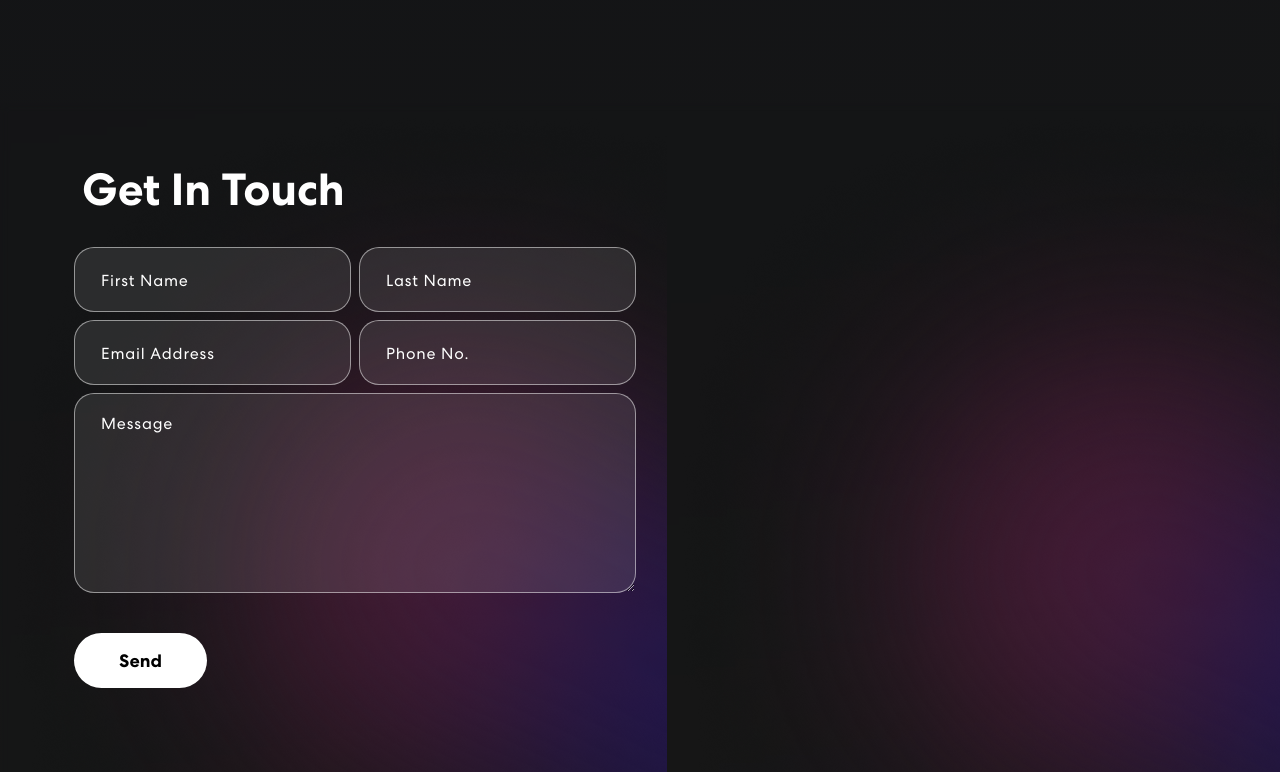
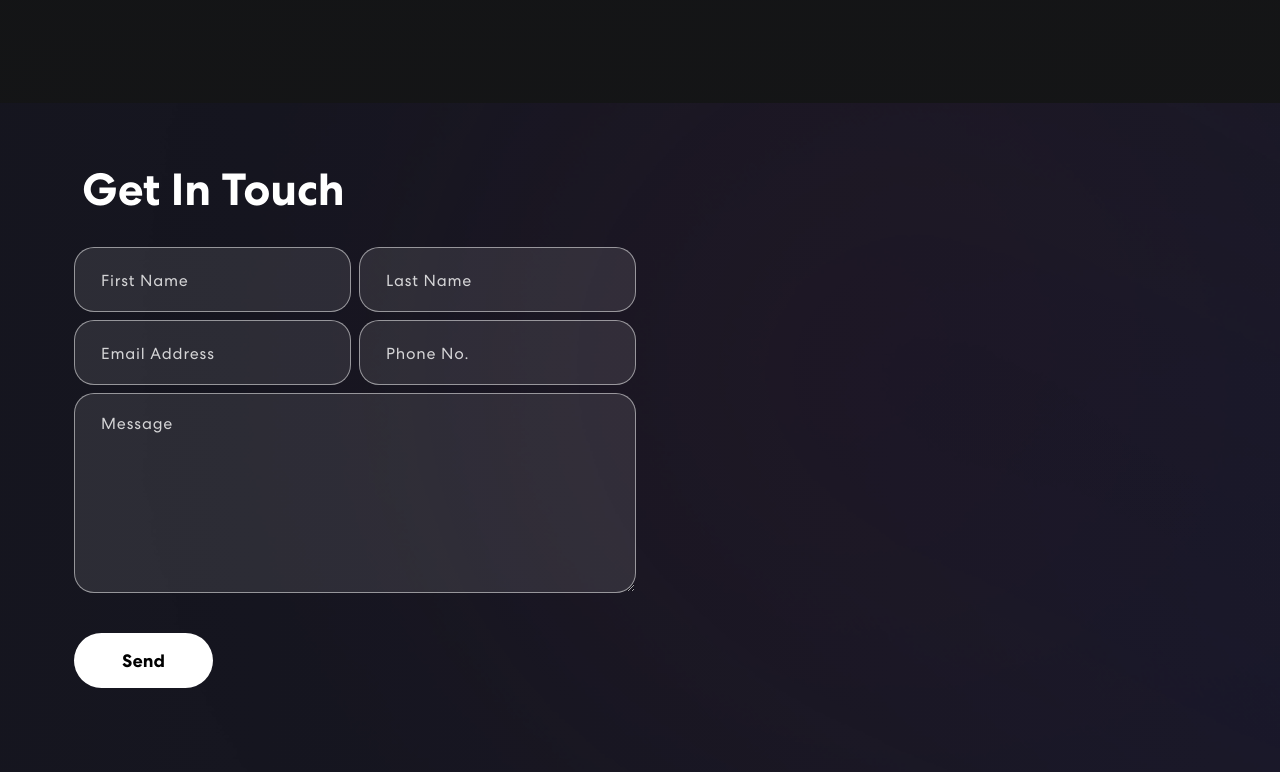
Before and after one commit to Rushik-B/personal-portfolio, a React (Create React App) app: page / in a window 1280 px wide. Shown: the part 1688-2460 px from the top of the page. Built offline with nearby package versions, Linux system fonts and the light colour scheme.

Commit message:
fixed the background being inconsistent issue

```diff
--- a/src/App.css
+++ b/src/App.css
@@ -470,19 +470,52 @@ nav.navbar .navbar-toggler[aria-expanded="true"] .navbar-toggler-icon {
 
 /************ Contacts Css ************/
 .contact {
-  background-image: url('./assets/img/color-sharp2.png');
-  backdrop-filter: blur(4px);
+  background: linear-gradient(90.21deg, rgba(21, 21, 31, 0.95) -5.91%, rgba(26, 26, 39, 0.95) 111.58%);
+  position: relative;
   padding: 60px 0 200px 0;
+  overflow: hidden;
 }
+
+/* Background overlay effect */
+.contact::before {
+  content: "";
+  background: url('./assets/img/color-sharp2.png');
+  position: absolute;
+  top: 0;
+  left: 0;
+  right: 0;
+  bottom: 0;
+  width: 100%;
+  height: 100%;
+  background-position: center center;
+  background-size: cover;
+  background-repeat: no-repeat;
+  opacity: 0.15;
+  z-index: 0;
+}
+
+/* Ensure content stays above the background */
+.contact .container {
+  position: relative;
+  z-index: 1;
+}
+
 .contact img {
   width: 92%;
+  position: relative;
+  z-index: 1;
 }
+
 .contact h2 {
-	font-size: 45px;
-	font-weight: 700;
+  font-size: 45px;
+  font-weight: 700;
   margin-bottom: 30px;
+  position: relative;
+  z-index: 1;
 }
-.contact form input, .contact form textarea {
+
+.contact form input,
+.contact form textarea {
   width: 100%;
   background: rgba(255, 255, 255, 0.1);
   border: 1px solid rgba(255, 255, 255, 0.5);
@@ -493,40 +526,56 @@ nav.navbar .navbar-toggler[aria-expanded="true"] .navbar-toggler-icon {
   font-weight: 500;
   font-size: 18px;
   letter-spacing: 0.8px;
-  transition: 0.3s ease-in-out;
+  transition: all 0.3s ease-in-out;
+  backdrop-filter: blur(4px);
 }
-.contact form input:focus, .contact form textarea:focus {
-  background: rgba(255, 255, 255, 1);
+
+.contact form input:focus,
+.contact form textarea:focus {
+  background: rgba(255, 255, 255, 0.95);
   color: #121212;
+  outline: none;
+  box-shadow: 0 0 20px rgba(255, 255, 255, 0.1);
 }
-.contact form input::placeholder, .contact form textarea::placeholder {
+
+.contact form input::placeholder,
+.contact form textarea::placeholder {
   font-size: 16px;
   font-weight: 400;
-  color: #fff;
+  color: rgba(255, 255, 255, 0.8);
 }
-.contact form input:focus::placeholder, .contact form textarea:focus::placeholder {
-  color: #121212;
-  opacity: 0.8;
+
+.contact form input:focus::placeholder,
+.contact form textarea:focus::placeholder {
+  color: rgba(18, 18, 18, 0.8);
 }
+
 .contact form button {
   font-weight: 700;
   color: #000;
   background-color: #fff;
-  padding: 14px 45px;
+  padding: 14px 48px;
   font-size: 18px;
   margin-top: 25px;
   border-radius: 30px;
   position: relative;
-  transition: 0.3s ease-in-out;
+  transition: all 0.3s ease-in-out;
+  border: none;
+  cursor: pointer;
   overflow: hidden;
 }
+
 .contact form button span {
   z-index: 1;
   position: relative;
 }
+
 .contact form button:hover {
   color: #fff;
+  transform: translateY(-2px);
+  box-shadow: 0 5px 15px rgba(0, 0, 0, 0.3);
 }
+
 .contact form button::before {
   content: "";
   background: #121212;
@@ -538,6 +587,7 @@ nav.navbar .navbar-toggler[aria-expanded="true"] .navbar-toggler-icon {
   z-index: 0;
   transition: 0.3s ease-in-out;
 }
+
 .contact form button:hover::before {
   width: 100%;
 }
@@ -634,7 +684,7 @@ nav.navbar .navbar-toggler[aria-expanded="true"] .navbar-toggler-icon {
   }
 }
 
-/* Add to specific elements that you want to have a subtle gradient animation */
+
 .banner .tagline {
   background: linear-gradient(90deg, rgba(170, 54, 124, 0.5), rgba(74, 47, 189, 0.5), rgba(170, 54, 124, 0.5));
   background-size: 200% auto;
```
Also changed, not shown: src/assets/img/nav-icon2.svg.
